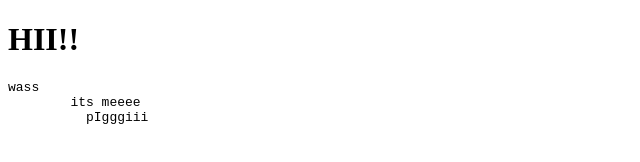
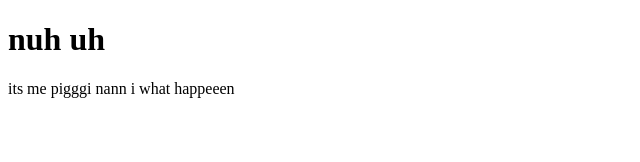
Before and after one commit to Utkarsh0Singh/git-demo-ig-, a plain HTML site: page index.html in a window 1280 px wide. Shown: the whole page, without its empty margins (0-640 px from the left). Drawn offline with Linux system fonts and the light colour scheme.

Commit message:
hey new file as gift hope u like it

```diff
--- a/index.html
+++ b/index.html
@@ -2,14 +2,11 @@
 <html lang="en">
 <head>
     <meta charset="UTF-8">
-    <meta name="viewport" content="width=<device-width>, initial-scale=1.0">
-    <title>hi</title>
+    <meta name="viewport" cgontent="width=device-width, initial-scale=1.0">
+    <title>hey wassap</title>
 </head>
 <body>
-    <h1>HII!!</h1>
-    <pre>wass
-        its meeee
-          pIgggiii
-    </pre>
+    <h1>nuh uh </h1>
+    <p>its me pigggi nann i what happeeen </p>
 </body>
 </html>
```
